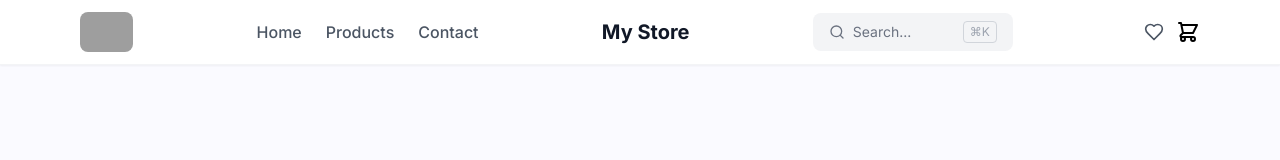
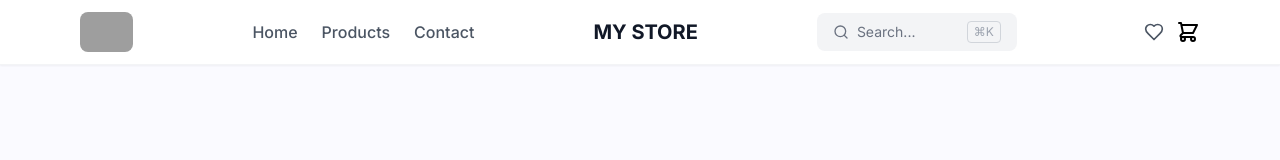
Before and after one commit to JJG1488/storefront-template, a Next.js app: page / in a window 1280 px wide. Shown: the top 160 px of the page. Built offline with nearby package versions, Linux system fonts and the light colour scheme; no server answers; the database is empty; grey boxes are pictures that could not be loaded.

Commit message:
Capitalized the text for the title of the website v2

```diff
--- a/components/Header.tsx
+++ b/components/Header.tsx
@@ -59,7 +59,7 @@ export function Header() {
             {/* Center: Store Name */}
             <Link
               href="/"
-              className="justify-self-center text-base text-transform:uppercase sm:text-lg font-bold text-gray-900 hover:text-gray-700 transition-colors truncate max-w-full text-center"
+              className="justify-self-center text-base sm:text-lg font-bold text-gray-900 hover:text-gray-700 transition-colors truncate max-w-full text-center uppercase"
             >
               {store.name}
             </Link>
@@ -117,7 +117,7 @@ export function Header() {
             {/* Center: Store Name */}
             <Link
               href="/"
-              className="text-xl font-bold text-gray-900 hover:text-gray-700 transition-colors"
+              className="text-xl font-bold text-gray-900 hover:text-gray-700 transition-colors uppercase"
             >
               {store.name}
             </Link>
```
